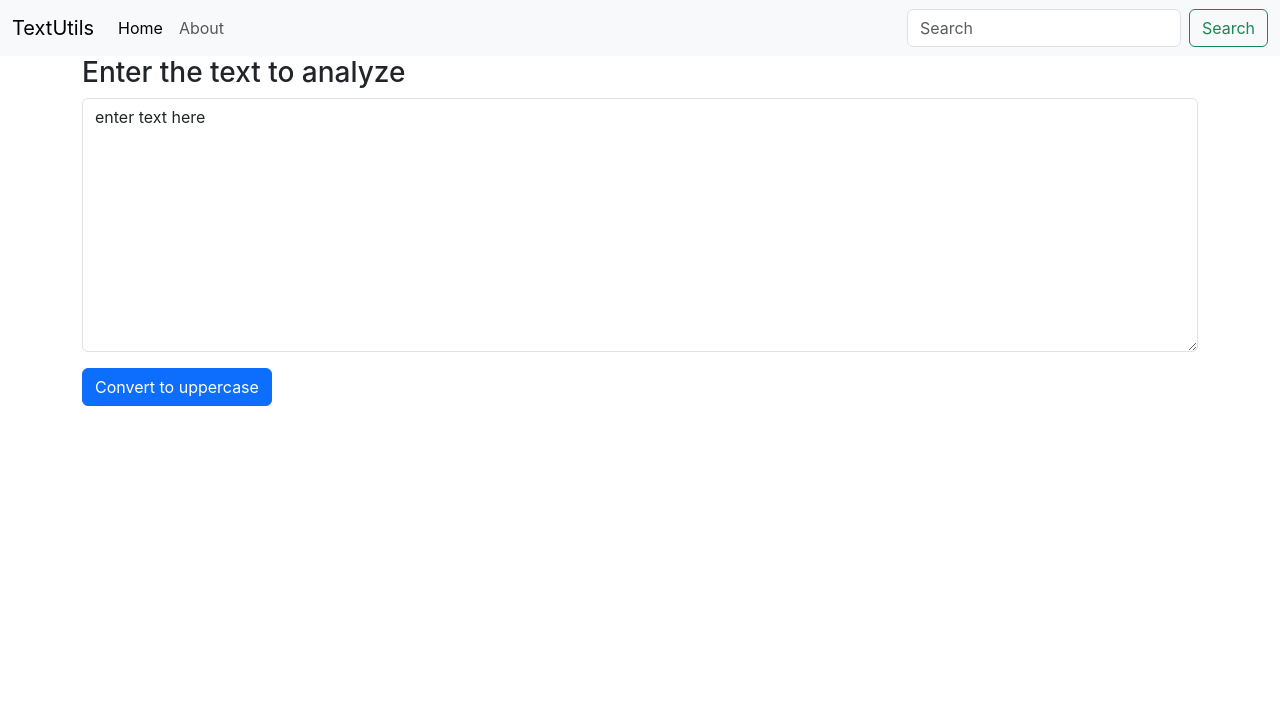
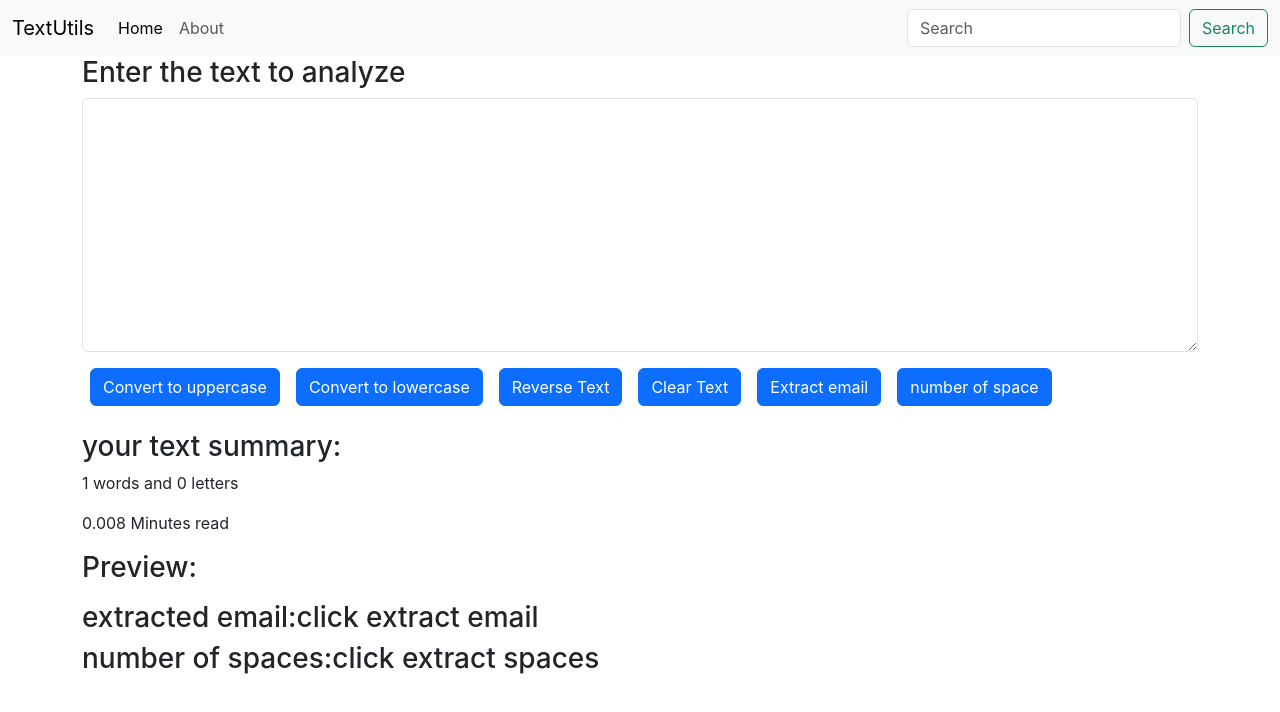
Before and after one commit to Amruth-111/react_js, a React (Create React App) app: page / in a window 1280 px wide. Shown: the top 712 px of the page. Built offline with nearby package versions, Linux system fonts and the light colour scheme.

Commit message:
new features added learns about useState

```diff
--- a/src/components/TextForm.js
+++ b/src/components/TextForm.js
@@ -2,27 +2,89 @@ import React, {useState} from 'react'
 
 
 export default function(props) {
-    const [text,setText]=useState('enter text here')
-    console.log(text)
+    const [text,setText]=useState('')
+    const [extractedEmail,setExtractedEmail]=useState(['click extract email'])
+    const [extractSpaces,setExtractedSpace]=useState('click extract spaces')
 
     function onUpClick(){
         let upperCase=text.toUpperCase()
         setText(upperCase)
 
     }
+
+    function onLoClick(){
+        let lowerCase=text.toLowerCase()
+        setText(lowerCase)
+    }
+
     function onOnchange(e){
         setText(e.target.value)
     }
 
+    function onReverseClick(){
+        setText(text.split("").reverse().join(""))
+    }
+
+    function onClearText(){
+        setText("")
+    }
+
+    function onCalculateSpaces(){
+        let count=0;
+        for(let i=0; i<text.length;i++){
+            if(text[i]==" "){
+                count++
+            }
+        }
+       setExtractedSpace(count)
+    }
+
+    function onEmailExtract(){
+        const emailRegex = /[^\s@]+@[^\s@]+\.[^\s@]+/g;
+        const emails = text.match(emailRegex) || ['no email present'];
+        setExtractedEmail(emails);
+        // setText(""+emails)
+    }
+
+    function length(t){
+        let count=0
+        for(let i=0;i<t.length;i++){
+            if(t[i]!==" "){
+                count++
+            }
+        }
+        return count
+    }
+
   return (
+
+    <>
     <div className="container" >
         <div>
             <h3>{props.title}</h3>
             <div className="mb-3">
                 <textarea className="form-control" value={text} onChange={onOnchange} id="formText" rows="10"></textarea>
             </div>
-            <button className="btn btn-primary" onClick={onUpClick}>Convert to uppercase</button>
+            <button className="btn btn-primary mx-2" onClick={onUpClick}>Convert to uppercase</button>
+            <button className="btn btn-primary mx-2" onClick={onLoClick}>Convert to lowercase</button>
+            <button className="btn btn-primary mx-2" onClick={onReverseClick}>Reverse Text</button>
+            <button className="btn btn-primary mx-2" onClick={onClearText}>Clear Text</button>
+            <button className="btn btn-primary mx-2" onClick={onEmailExtract}>Extract email</button>
+            <button className="btn btn-primary mx-2" onClick={onCalculateSpaces}>number of space</button>
+
+
         </div>
     </div>
+    <div className="container my-4">
+        <h3>your text summary:</h3>
+        <p>{text.split(" ").length} words and {length(text)} letters</p>
+        <p>{0.008 * text.split(" ").length} Minutes read</p>
+        <h3>Preview:</h3>
+        <p>{text}</p>
+        <h3>extracted email:{extractedEmail}</h3>
+        <h3>number of spaces:{extractSpaces}</h3>
+    </div>
+    </>
+
   )
 }
```
